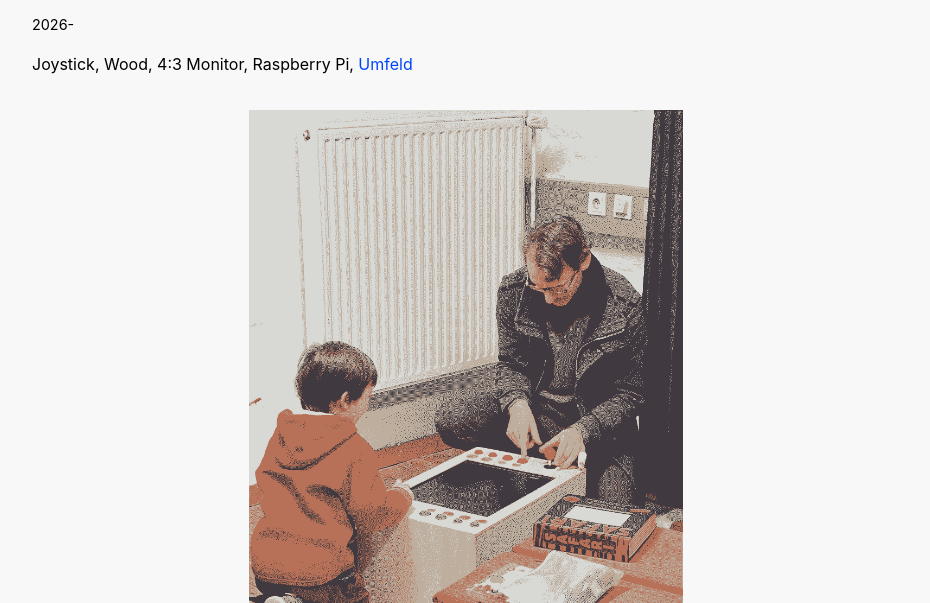
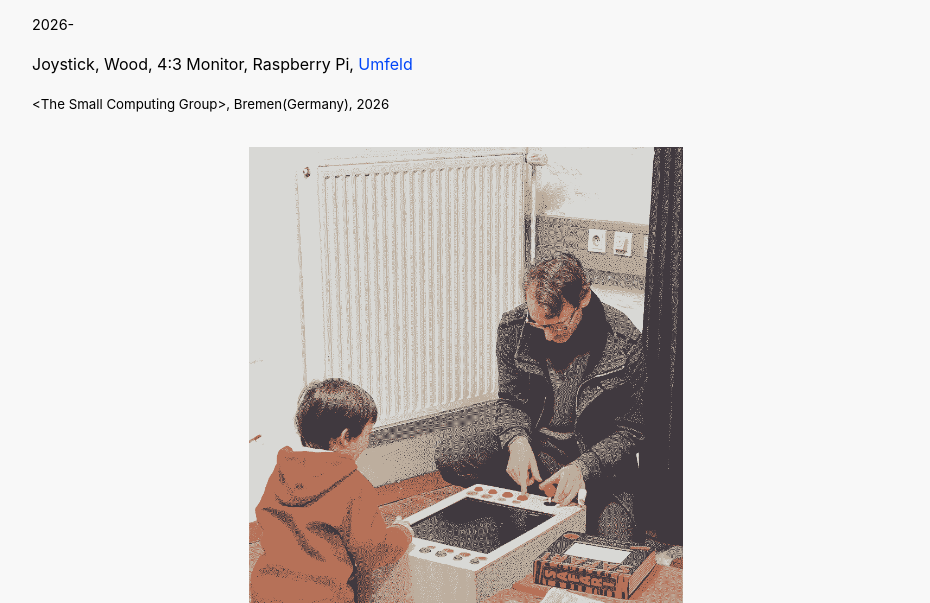
Before and after one commit to Yellow-Moonlight/Portfolio, a plain HTML site: page pages/works/klangspiel.html in a window 1280 px wide. Shown: the part 197-800 px from the top of the page, without its empty margins (174-1104 px from the left). Drawn offline with Linux system fonts and the light colour scheme.

Commit message:
Update klangspiel.html

```diff
--- a/pages/works/klangspiel.html
+++ b/pages/works/klangspiel.html
@@ -24,6 +24,9 @@
             Joystick, Wood, 4:3 Monitor, Raspberry Pi,
             <a href="https://codeberg.org/Umfeld/umfeld">Umfeld</a>
           </h4>
+          <h5 class="post-summary">
+            &lt;The Small Computing Group&gt;, Bremen(Germany), 2026
+          </h5>
         </header>
 
         <div class="post-body">
```
